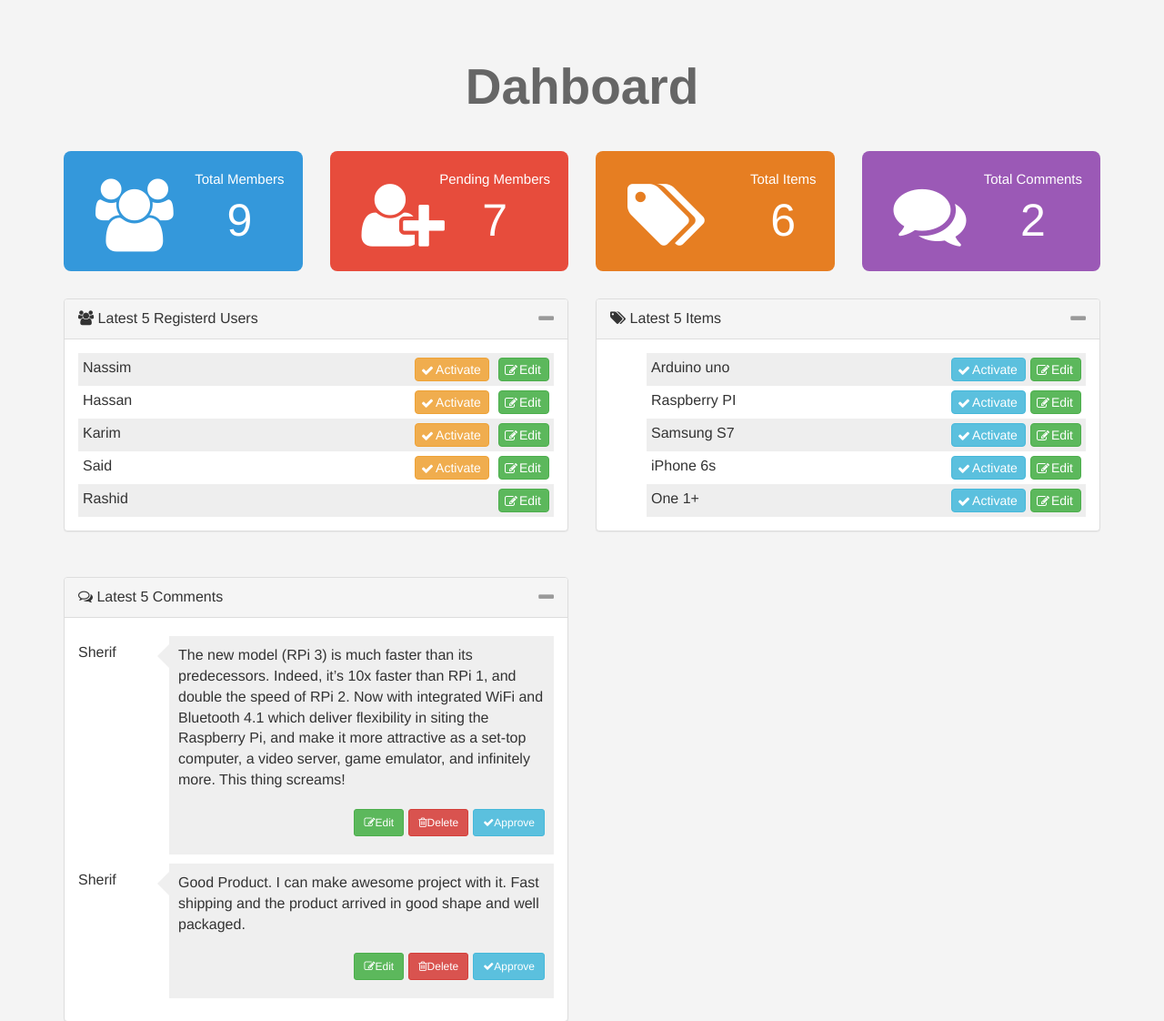
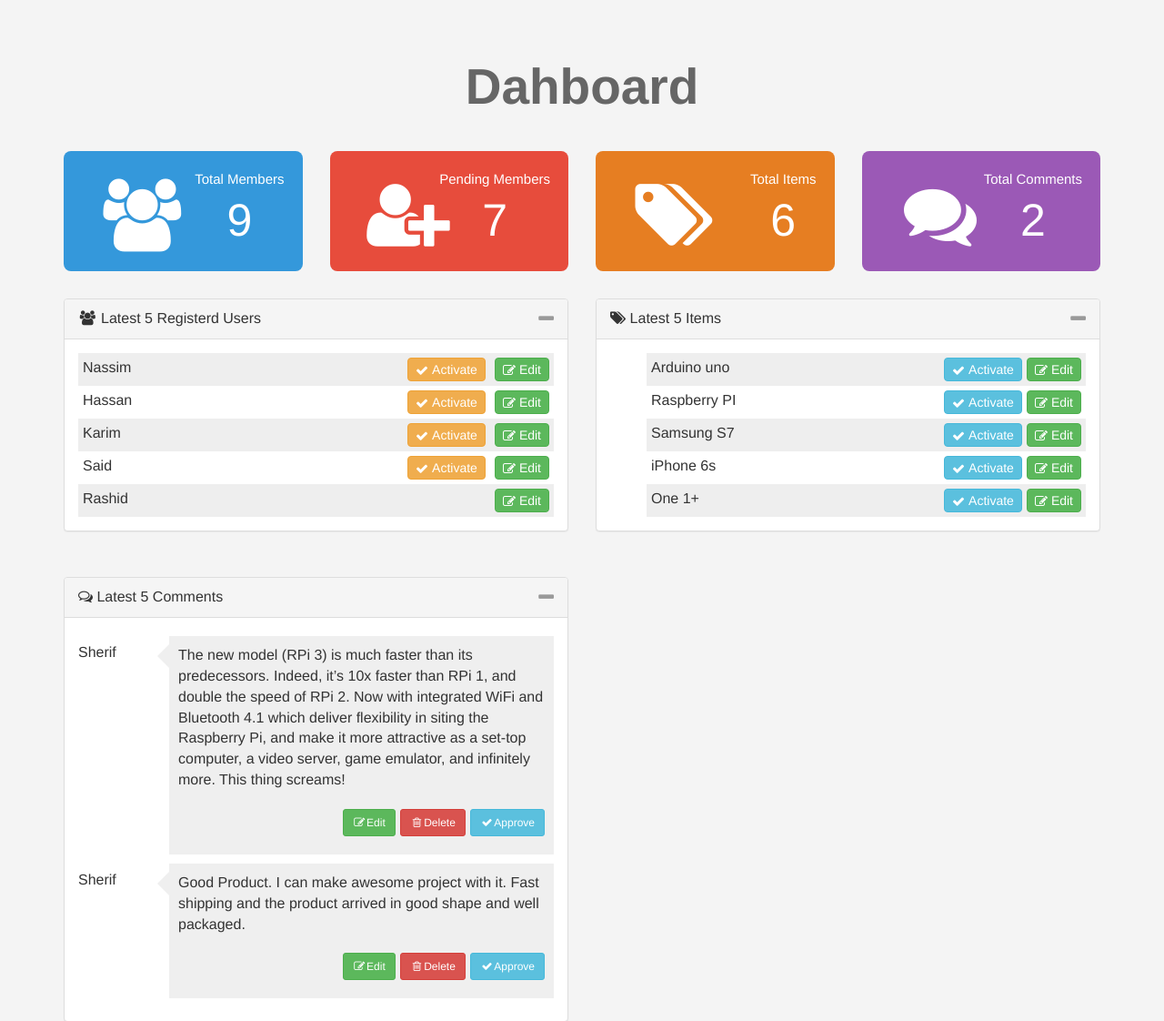
Before and after one commit to samopro/ecommerce_elzero, a PHP site: page /admin/dashboard.php in a window 1280 px wide. Shown: the part 51-1173 px from the top of the page at 91% size. Run offline with PHP 8.4, Linux system fonts and the light colour scheme; a user stored in the database is signed in; data comes from the database, SQL or seed files in the repository.

Commit message:
Add fa-fw to make space between icons and text

```diff
--- a/admin/dashboard.php
+++ b/admin/dashboard.php
@@ -24,7 +24,7 @@
  			<div class="row">
  				<div class="col-md-3">
  					<div class="stat st-members">
- 						<i class="fa fa-users"></i>
+ 						<i class="fa fa-users fa-fw"></i>
  						<div class="info">
  							Total Members
  							<span><a href="members.php"><?php echo countItems('UserID', 'users') ?></a></span>
@@ -33,7 +33,7 @@
  				</div>
  				<div class="col-md-3">
  					<div class="stat st-pending">
- 						<i class="fa fa-user-plus"></i>
+ 						<i class="fa fa-user-plus fa-fw"></i>
  						<div class="info">
  							Pending Members
 	 						<span><a href="members.php?do=Manage&page=Pending">
@@ -44,7 +44,7 @@
  				</div>
  				<div class="col-md-3">
  					<div class="stat st-items">
- 						<i class="fa fa-tags"></i>
+ 						<i class="fa fa-tags fa-fw"></i>
  						<div class="info">
  							Total Items
  							<span>
@@ -55,7 +55,7 @@
  				</div>
  				<div class="col-md-3">
  					<div class="stat st-comments">
- 						<i class="fa fa-comments"></i>
+ 						<i class="fa fa-comments fa-fw"></i>
  						<div class="info">
  							Total Comments
  							<span>
@@ -75,7 +75,7 @@
 				<div class="col-sm-6">
 					<div class="panel panel-default">
 						<div class="panel-heading">
-							<i class="fa fa-users"></i> Latest <?php echo $numUsers ?> Registerd Users
+							<i class="fa fa-users fa-fw"></i> Latest <?php echo $numUsers ?> Registerd Users
 							<span class="toggle-info pull-right">
 								<i class="fa fa-minus fa-lg"></i>
 							</span>
@@ -85,9 +85,9 @@
 								<?php
 								foreach ($latestUsers as $user) {
 									echo '<li>';
-									echo  $user['Username'] . '<a href="members.php?do=Edit&userid=' . $user['UserID'] . '"><span class="btn btn-success pull-right"><i class="fa fa-edit"></i>Edit</span></a>';
+									echo  $user['Username'] . '<a href="members.php?do=Edit&userid=' . $user['UserID'] . '"><span class="btn btn-success pull-right"><i class="fa fa-edit fa-fw"></i>Edit</span></a>';
 									if ($user['RegStatus'] == 0) { // Show Not Registerd Users
- 				 	 				echo '<a href="members.php?do=Activate&userid=' . $user['UserID'] . '"><span class="btn btn-warning pull-right"><i class="fa fa-check"></i>Activate</span></a>';
+ 				 	 				echo '<a href="members.php?do=Activate&userid=' . $user['UserID'] . '"><span class="btn btn-warning pull-right"><i class="fa fa-check fa-fw"></i>Activate</span></a>';
  				 	 				}
 									echo '</li>';
 								}
@@ -112,9 +112,9 @@
 								<?php
 								foreach ($latestItems as $item) {
 									echo '<li>';
-									echo  $item['Name'] . '<a href="items.php?do=Edit&itemid=' . $item['Item_ID'] . '"><span class="btn btn-success pull-right"><i class="fa fa-edit"></i>Edit</span></a>';
+									echo  $item['Name'] . '<a href="items.php?do=Edit&itemid=' . $item['Item_ID'] . '"><span class="btn btn-success pull-right"><i class="fa fa-edit fa-fw"></i>Edit</span></a>';
 									if ($item['Approve'] == 0) { // Show Not Approved Items
- 				 	 				echo '<a href="items.php?do=Approve&itemid=' . $item['Item_ID'] . '"> <span class="btn btn-info pull-right"><i class="fa fa-check"></i>Activate</span></a>';
+ 				 	 				echo '<a href="items.php?do=Approve&itemid=' . $item['Item_ID'] . '"> <span class="btn btn-info pull-right"><i class="fa fa-check fa-fw"></i>Activate</span></a>';
  				 	 				}
 									echo '</li>';
 								}
@@ -160,10 +160,10 @@
 						 				echo '<div class="member-c">';
 						 				echo  '<p>' . $comment['comment'] . '</p>';
 						 					echo '<div class="com-control pull-right">';
-								 				echo '<a href="comments.php?do=Edit&comid=' . $comment['c_id'] . '"><span class="btn btn-success btn-sm"><i class="fa fa-edit"></i>Edit</span></a>';
-								 				echo '<a href="comments.php?do=Delete&comid=' . $comment['c_id'] . '"><span class="btn btn-danger btn-sm confirm"><i class="fa fa-trash-o"></i>Delete</span></a>';
+								 				echo '<a href="comments.php?do=Edit&comid=' . $comment['c_id'] . '"><span class="btn btn-success btn-sm"><i class="fa fa-edit fa-fw"></i>Edit</span></a>';
+								 				echo '<a href="comments.php?do=Delete&comid=' . $comment['c_id'] . '"><span class="btn btn-danger btn-sm confirm"><i class="fa fa-trash-o fa-fw"></i>Delete</span></a>';
 								 				if ($comment['status'] == 0) {
-								 					echo '<a href="comments.php?do=Approve&comid=' . $comment['c_id'] . '"><span class="btn btn-info btn-sm"><i class="fa fa-check"></i>Approve</span></a>';
+								 					echo '<a href="comments.php?do=Approve&comid=' . $comment['c_id'] . '"><span class="btn btn-info btn-sm"><i class="fa fa-check fa-fw"></i>Approve</span></a>';
 								 				}
 								 			echo '</div>'; //end com-control
 						 				echo '</div>';
--- a/index.php
+++ b/index.php
@@ -4,9 +4,9 @@
 
     $pageTitle = 'Homepage';
 
- 	include 'init.php';
+	 include 'init.php';
+
 ?>
-
 
 
 
```
